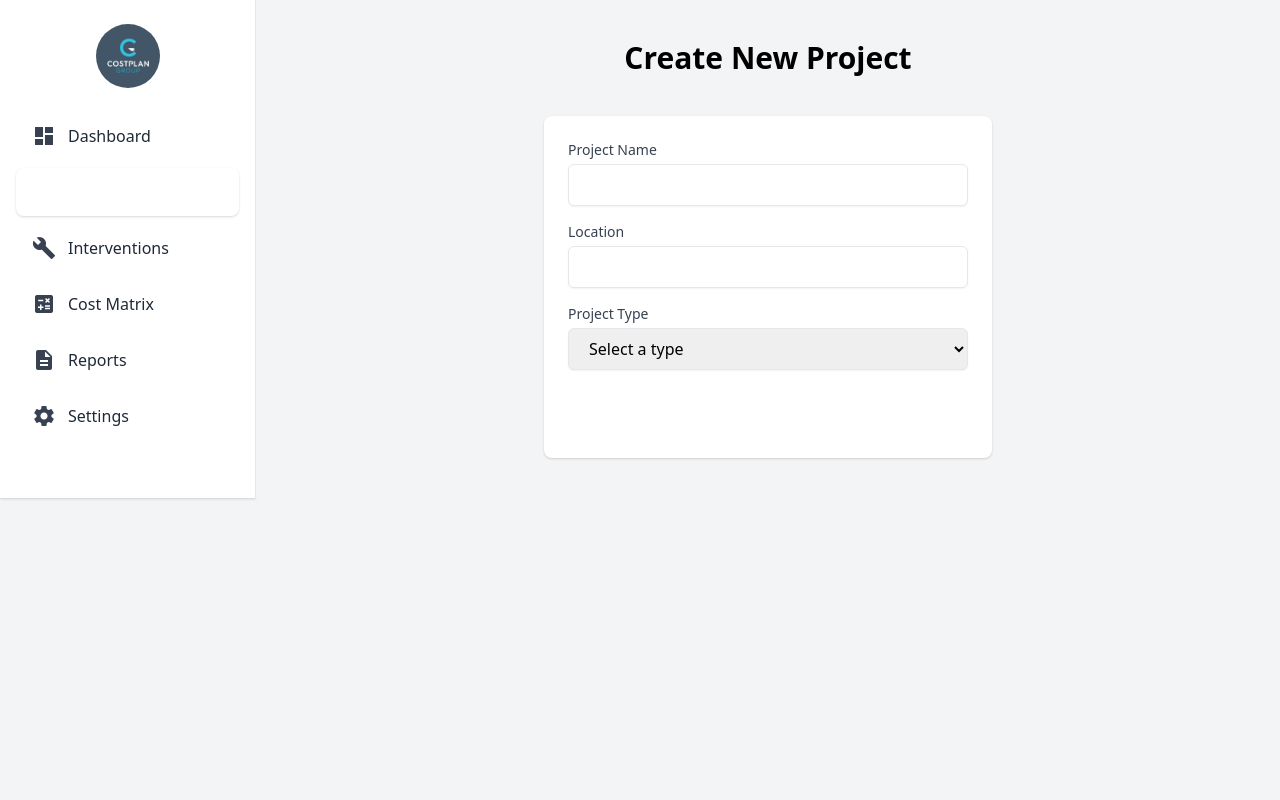
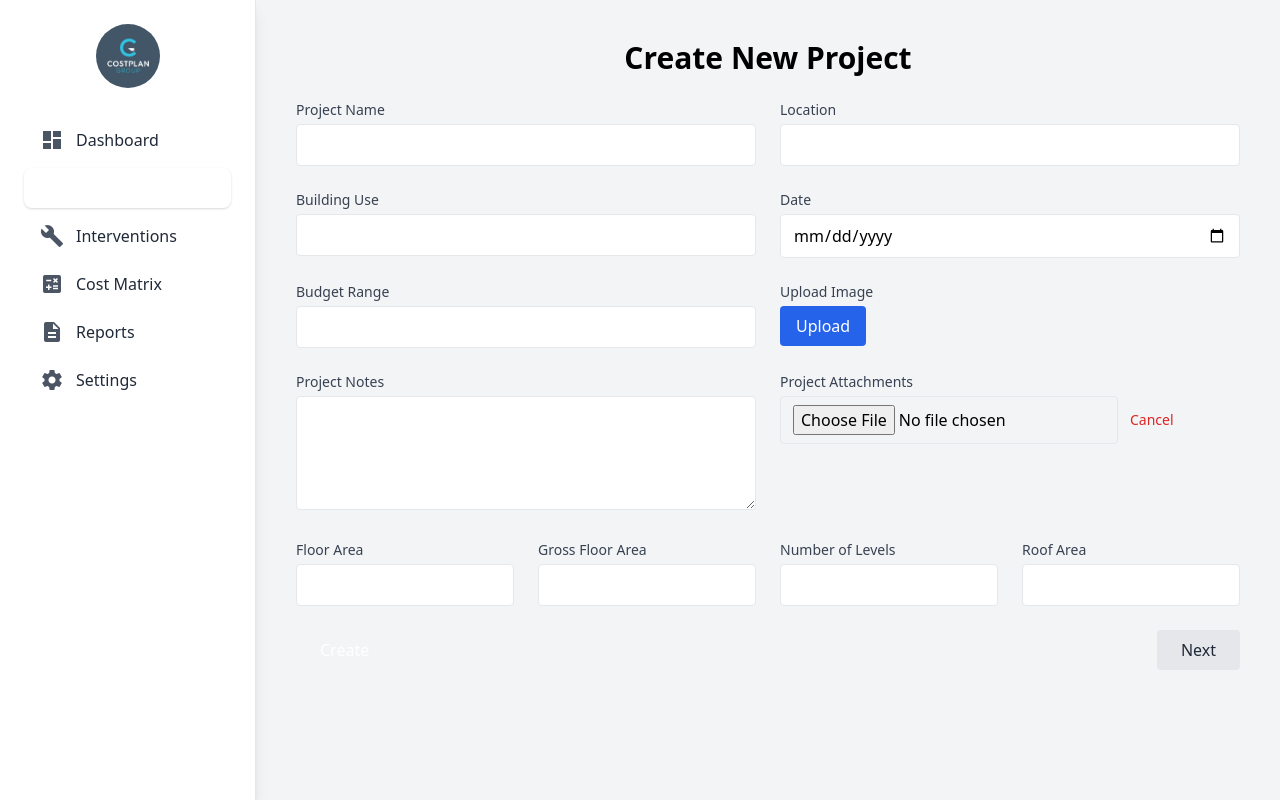
Before and after one commit to Just-Justin-TTV/IFB398-Web-Application, a Django app: page /projects/create/ in a window 1280 px wide. Run offline with Django 5.2, Linux system fonts and the light colour scheme; some libraries are stand-ins or nearby versions.

Commit message:
Refactor project creation and registration flow; update database path and add new intervention selection page

```diff
--- a/app1/settings.py
+++ b/app1/settings.py
@@ -86,9 +86,12 @@ WSGI_APPLICATION = 'app1.wsgi.application'
 DATABASES = {
     'default': {
         'ENGINE': 'django.db.backends.sqlite3',
-        'NAME': BASE_DIR / 'sdt_app.db',
+        'NAME': BASE_DIR / 'carbonbalance.db',
     }
 }
+import os
+print("DB PATH:", os.path.abspath(DATABASES['default']['NAME']))
+
 
 
 # Password validation
--- a/app1/templates/create_project.html
+++ b/app1/templates/create_project.html
@@ -5,50 +5,49 @@
   <meta charset="UTF-8">
   <title>Create New Project</title>
   <meta name="viewport" content="width=device-width, initial-scale=1.0">
-  <!-- Tailwind CSS -->
   <link href="https://cdn.jsdelivr.net/npm/tailwindcss@2.2.19/dist/tailwind.min.css" rel="stylesheet">
-  <!-- Material Icons -->
   <link href="https://fonts.googleapis.com/icon?family=Material+Icons" rel="stylesheet">
 </head>
 <body class="bg-gray-100 font-sans min-h-screen">
-  <div class="flex h-full">
+  <div class="flex h-screen overflow-hidden">
     <!-- Sidebar -->
-    <aside class="w-64 bg-white border-r shadow flex flex-col items-center py-6">
-      <img src="{% static 'images/img4.jpg' %}" alt="Logo" class="w-16 h-16 rounded-full mb-6" />
-      <ul class="w-full px-4 space-y-2">
+    <aside class="w-64 bg-white border-r shadow-lg flex flex-col items-center py-6">
+      <img src="{% static 'images/img4.jpg' %}" alt="Logo" class="w-16 h-16 rounded-full mb-8" />
+
+      <ul class="w-full px-6 space-y-2">
         <li>
-          <a href="{% url 'dashboard' %}" class="flex items-center px-4 py-3 rounded-lg hover:bg-gray-100">
-            <span class="material-icons text-lg mr-3 text-gray-700">dashboard</span>
+          <a href="{% url 'dashboard' %}" class="flex items-center px-4 py-2 rounded-lg hover:bg-gray-100">
+            <span class="material-icons mr-3 text-gray-600">dashboard</span>
             <span class="text-gray-800 font-medium">Dashboard</span>
           </a>
         </li>
         <li>
-          <a href="{% url 'projects' %}" class="flex items-center px-4 py-3 rounded-lg bg-cyan-500 text-white shadow">
-            <span class="material-icons text-lg mr-3">folder</span>
-            <span class="font-medium">Projects</span>
+          <a href="{% url 'projects' %}" class="flex items-center px-4 py-2 rounded-lg bg-cyan-500 text-white font-medium shadow">
+            <span class="material-icons mr-3">folder</span>
+            Projects
           </a>
         </li>
         <li>
-          <a href="#" class="flex items-center px-4 py-3 rounded-lg hover:bg-gray-100">
-            <span class="material-icons text-lg mr-3 text-gray-700">build</span>
+          <a href="#" class="flex items-center px-4 py-2 rounded-lg hover:bg-gray-100">
+            <span class="material-icons mr-3 text-gray-600">build</span>
             <span class="text-gray-800 font-medium">Interventions</span>
           </a>
         </li>
         <li>
-          <a href="#" class="flex items-center px-4 py-3 rounded-lg hover:bg-gray-100">
-            <span class="material-icons text-lg mr-3 text-gray-700">calculate</span>
+          <a href="#" class="flex items-center px-4 py-2 rounded-lg hover:bg-gray-100">
+            <span class="material-icons mr-3 text-gray-600">calculate</span>
             <span class="text-gray-800 font-medium">Cost Matrix</span>
           </a>
         </li>
         <li>
-          <a href="#" class="flex items-center px-4 py-3 rounded-lg hover:bg-gray-100">
-            <span class="material-icons text-lg mr-3 text-gray-700">description</span>
+          <a href="#" class="flex items-center px-4 py-2 rounded-lg hover:bg-gray-100">
+            <span class="material-icons mr-3 text-gray-600">description</span>
             <span class="text-gray-800 font-medium">Reports</span>
           </a>
         </li>
         <li>
-          <a href="#" class="flex items-center px-4 py-3 rounded-lg hover:bg-gray-100">
-            <span class="material-icons text-lg mr-3 text-gray-700">settings</span>
+          <a href="#" class="flex items-center px-4 py-2 rounded-lg hover:bg-gray-100">
+            <span class="material-icons mr-3 text-gray-600">settings</span>
             <span class="text-gray-800 font-medium">Settings</span>
           </a>
         </li>
@@ -56,38 +55,91 @@
     </aside>
 
     <!-- Main Content -->
-    <main class="flex-1 p-10 bg-gray-100">
-      <div class="mb-10">
-        <h1 class="text-3xl font-semibold text-center">Create New Project</h1>
-      </div>
+    <main class="flex-1 p-10 overflow-y-auto">
+      <h1 class="text-3xl font-semibold mb-6 text-center">Create New Project</h1>
+      <form action="" method="POST" enctype="multipart/form-data" class="space-y-6">
+        {% csrf_token %}
+        <div class="grid grid-cols-2 gap-6">
+          <div>
+            <label class="block text-sm font-medium text-gray-700 mb-1">Project Name</label>
+            <input type="text" name="project_name" class="w-full border rounded px-3 py-2" required>
+          </div>
+          <div>
+            <label class="block text-sm font-medium text-gray-700 mb-1">Location</label>
+            <input type="text" name="location" class="w-full border rounded px-3 py-2" required>
+          </div>
 
-      <form action="" method="POST" class="max-w-md mx-auto bg-white p-6 rounded-lg shadow">
-        {% csrf_token %}
-        <div class="mb-4">
-          <label for="project_name" class="block text-sm font-medium text-gray-700">Project Name</label>
-          <input type="text" id="project_name" name="project_name" required class="mt-1 block w-full px-4 py-2 border rounded-md shadow-sm focus:ring-blue-500 focus:border-blue-500">
+          <div>
+            <label class="block text-sm font-medium text-gray-700 mb-1">Building Use</label>
+            <input type="text" name="building_use" class="w-full border rounded px-3 py-2">
+          </div>
+          <div>
+            <label class="block text-sm font-medium text-gray-700 mb-1">Date</label>
+            <input type="date" name="date" class="w-full border rounded px-3 py-2">
+          </div>
+
+          <div>
+            <label class="block text-sm font-medium text-gray-700 mb-1">Budget Range</label>
+            <input type="text" name="budget" class="w-full border rounded px-3 py-2">
+          </div>
+          <div>
+            <label class="block text-sm font-medium text-gray-700 mb-1">Upload Image</label>
+            <div class="flex gap-4 items-center">
+              <input type="file" name="project_image" id="projectImage" accept="image/*" class="hidden">
+              <button type="button" onclick="document.getElementById('projectImage').click()" class="px-4 py-2 bg-blue-600 text-white rounded hover:bg-blue-700">Upload</button>
+              <span id="fileName" class="text-sm text-gray-600 italic"></span>
+            </div>
+          </div>
         </div>
 
-        <div class="mb-4">
-          <label for="location" class="block text-sm font-medium text-gray-700">Location</label>
-          <input type="text" id="location" name="location" required class="mt-1 block w-full px-4 py-2 border rounded-md shadow-sm focus:ring-blue-500 focus:border-blue-500">
+        <div class="grid grid-cols-2 gap-6 items-start">
+          <div>
+            <label class="block text-sm font-medium text-gray-700 mb-1">Project Notes</label>
+            <textarea name="notes" rows="4" class="w-full border rounded px-3 py-2"></textarea>
+          </div>
+
+          <div>
+            <label class="block text-sm font-medium text-gray-700 mb-1">Project Attachments</label>
+            <div class="flex gap-3 items-center">
+              <input id="attachmentInput" type="file" name="attachments" class="border rounded px-3 py-2" />
+              <button type="button" onclick="document.getElementById('attachmentInput').value = ''" class="text-red-600 hover:underline text-sm">Cancel</button>
+            </div>
+          </div>
         </div>
 
-        <div class="mb-6">
-          <label for="project_type" class="block text-sm font-medium text-gray-700">Project Type</label>
-          <select id="project_type" name="project_type" required class="mt-1 block w-full px-4 py-2 border rounded-md shadow-sm focus:ring-blue-500 focus:border-blue-500">
-            <option value="">Select a type</option>
-            <option value="residential">Residential</option>
-            <option value="commercial">Commercial</option>
-            <option value="infrastructure">Infrastructure</option>
-          </select>
+        <div class="grid grid-cols-4 gap-6">
+          <div>
+            <label class="block text-sm font-medium text-gray-700 mb-1">Floor Area</label>
+            <input type="text" name="floor_area" class="w-full border rounded px-3 py-2">
+          </div>
+          <div>
+            <label class="block text-sm font-medium text-gray-700 mb-1">Gross Floor Area</label>
+            <input type="text" name="gross_area" class="w-full border rounded px-3 py-2">
+          </div>
+          <div>
+            <label class="block text-sm font-medium text-gray-700 mb-1">Number of Levels</label>
+            <input type="text" name="levels" class="w-full border rounded px-3 py-2">
+          </div>
+          <div>
+            <label class="block text-sm font-medium text-gray-700 mb-1">Roof Area</label>
+            <input type="text" name="roof_area" class="w-full border rounded px-3 py-2">
+          </div>
         </div>
 
-        <div class="text-center">
+        <div class="flex justify-between mt-10">
           <button type="submit" class="bg-cyan-600 text-white px-6 py-2 rounded hover:bg-cyan-700">Create</button>
+          <a href="{% url 'create_project_step2' %}" class="bg-gray-200 text-gray-800 px-6 py-2 rounded hover:bg-gray-300">Next</a>
         </div>
       </form>
     </main>
   </div>
+
+  <script>
+    document.getElementById("projectImage").addEventListener("change", function () {
+      const fileNameSpan = document.getElementById("fileName");
+      const file = this.files[0];
+      fileNameSpan.textContent = file ? file.name : '';
+    });
+  </script>
 </body>
 </html>
--- a/app1/templates/dashboard.html
+++ b/app1/templates/dashboard.html
@@ -60,7 +60,8 @@
       <main class="flex-1 p-8">
         <div class="flex justify-between items-center mb-6">
           <h1 class="text-2xl font-semibold">Dashboard</h1>
-          <p class="text-sm text-gray-500">First Name, Last Name</p>
+          <p>Welcome, {{ request.session.user_name }}</p>
+
         </div>
 
         <div class="grid grid-cols-4 gap-4 mb-8">
--- a/app1/templates/register.html
+++ b/app1/templates/register.html
@@ -18,7 +18,7 @@
 
       <div class="mb-4 text-left">
         <label class="block mb-1 text-sm text-gray-700">Username</label>
-        <input type="text" name="username" class="w-full px-4 py-2 border rounded focus:outline-none focus:ring-2 focus:ring-blue-500" required>
+        <input type="full_name" name="full_name" class="w-full px-4 py-2 border rounded focus:outline-none focus:ring-2 focus:ring-blue-500" required>
       </div>
 
       <div class="mb-4 text-left">
--- a/app1/urls.py
+++ b/app1/urls.py
@@ -13,4 +13,5 @@ urlpatterns = [
     path('projects/', views.projects_view, name='projects'),
     path('projects/create/', views.create_project, name='create_project'),
     path('register/', views.register_view, name='register'),
+    path('create-project-step2/', views.create_project_step2, name='create_project_step2'),
 ]
--- a/app1/views.py
+++ b/app1/views.py
@@ -3,9 +3,15 @@ import pandas as pd
 from django.shortcuts import render
 from django.views.decorators.csrf import csrf_exempt
 from django.conf import settings
-from django.shortcuts import render
+from django.shortcuts import render, redirect
+from django.db import connection
+import hashlib
+import sqlite3
 
 # Step 1: Home page with "Get Started" button
+def create_project_step2(request):
+    return render(request, 'create_project_2.html')
+
 def create_project(request):
     return render(request, 'create_project.html')
 
@@ -19,10 +25,56 @@ def dashboard_view(request):
     return render(request, 'dashboard.html')
 
 
+from django.http import HttpResponse
+
 def register_view(request):
+    if request.method == "POST":
+        email = request.POST.get("email")
+        password = request.POST.get("password1")
+        confirm_password = request.POST.get("password2")
+
+        full_name = request.POST.get("full_name")
+
+        password_hash = hashlib.sha256(password.encode()).hexdigest()
+
+        # ✅ GET the full DB path safely from Django settings
+        db_path = settings.DATABASES['default']['NAME']
+        conn = sqlite3.connect(db_path)
+        cursor = conn.cursor()
+
+        # INSERT user into the Users table
+        cursor.execute(
+            "INSERT INTO Users (email, password_hash, full_name) VALUES (?, ?, ?)",
+            (email, password_hash, full_name)
+        )
+
+        conn.commit()
+        conn.close()
+
+        return HttpResponse("✅ Account registered successfully!")
+
     return render(request, 'register.html')
 
+
 def login_view(request):
+    if request.method == 'POST':
+        email = request.POST['email']
+        password = request.POST['password1']
+        confirm_password = request.POST['password2']
+        password_hash = hashlib.sha256(password.encode()).hexdigest()
+        with connection.cursor() as cursor:
+            cursor.execute(
+                "SELECT id, full_name FROM Users WHERE email=%s AND password_hash=%s",
+                [email, password_hash]
+            )
+            user = cursor.fetchone()
+        if user:
+            # Store user in session
+            request.session['user_email'] = email
+            request.session['user_name'] = user[1]
+            return redirect('dashboard')
+        else:
+            return render(request, 'login.html', {'error': 'Invalid credentials.'})
     return render(request, 'login.html')
 
 def calculator_results(request):
```
Also changed, not shown: app1/templates/create_project_2.html (added, +101 -0 lines), carbonbalance.db (added).
